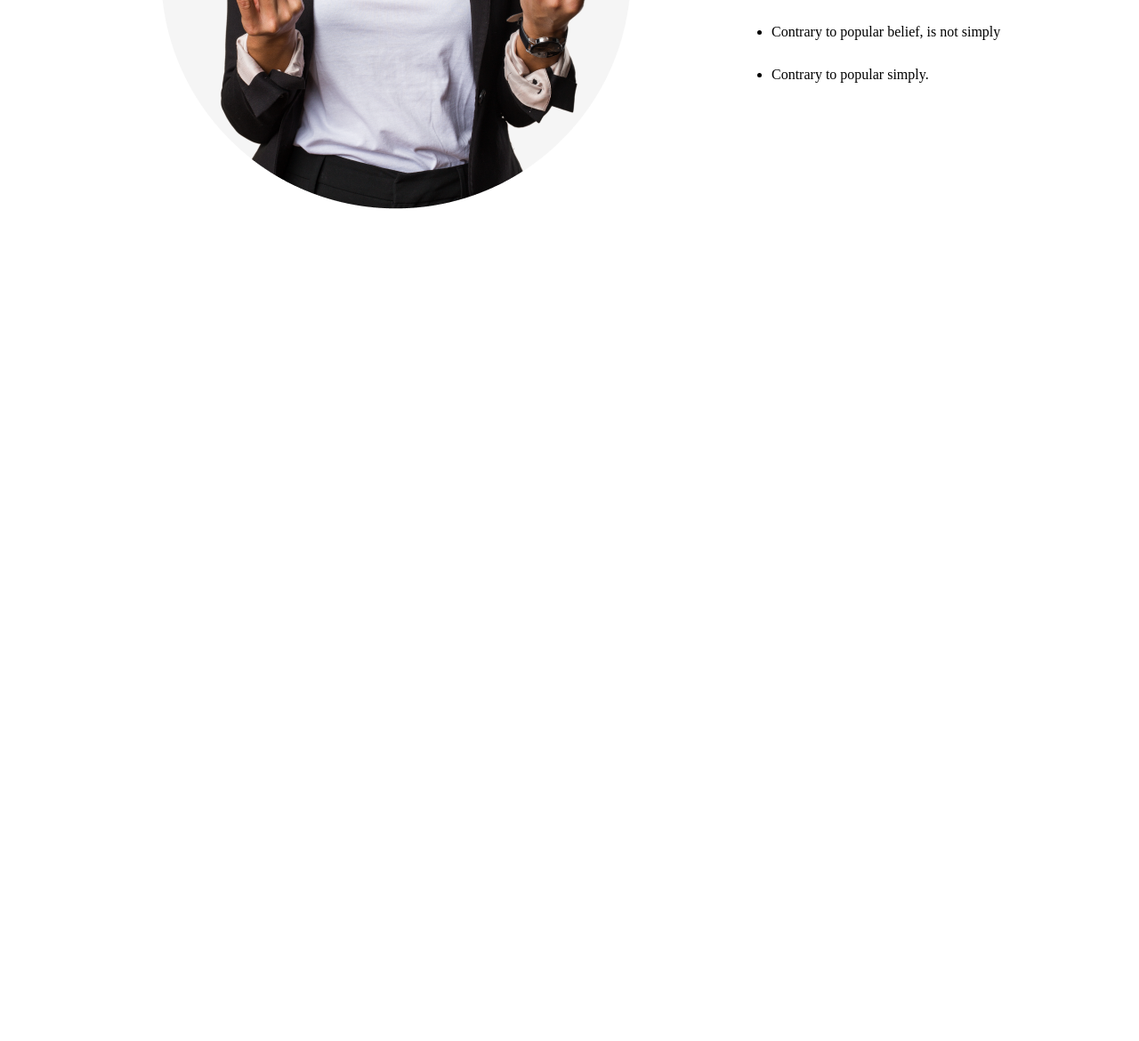
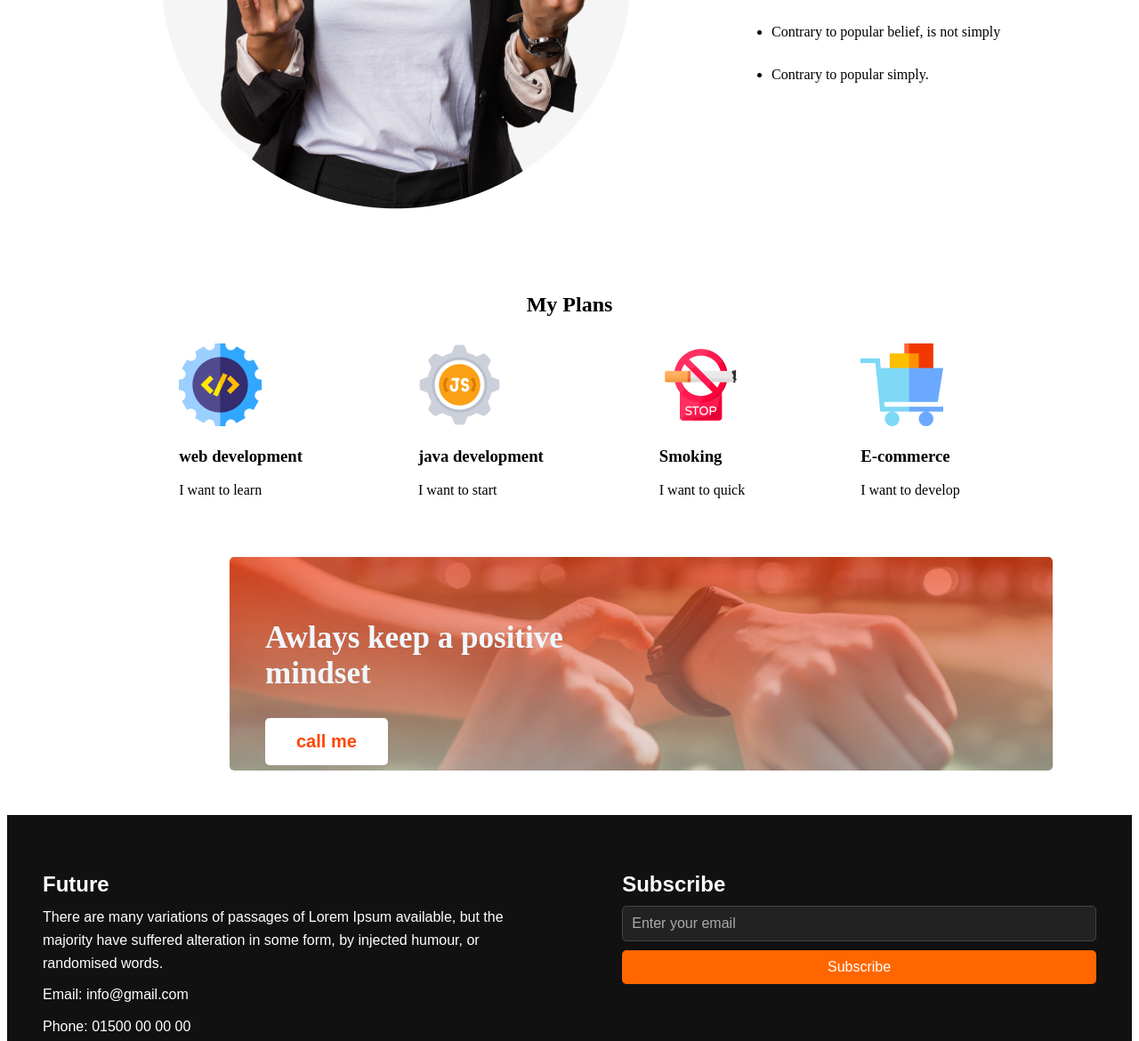
Before and after one commit to abdullahalay/new-year-new-me, a plain HTML site: page index.html in a window 1280 px wide. Shown: the part 1407-2577 px from the top of the page at 89% size. Before the commit the page ends 1684 px from the top, so only its background shows below. Drawn offline with Linux system fonts and the light colour scheme.

Commit message:
project completed

```diff
--- a/CSS/styles.css
+++ b/CSS/styles.css
@@ -50,3 +50,122 @@
   .middle-title{
     font-size: 35px;
   }
+  .section-title{
+    text-align: center;
+    margin-top: 60px;
+    margin-bottom: 30px;
+  }
+  .section-items{
+    display: flex;
+    align-items: center;
+    justify-content: center;
+    gap: 130px;
+  }
+  .mindset{
+    background-image: linear-gradient(rgba(237, 55, 14, 0.7), rgba(215, 209, 207, 0.522)),  url(/images/watch.png);
+    background-size: cover; /* Makes the image cover the entire div */
+    background-position: center; /* Centers the image */
+    background-repeat: no-repeat; /* Prevents the image from repeating */
+    height: 200px; /* Set a height for the banner */
+    width: 70%;
+    border-radius: 5px;
+    margin-left:250px;
+    margin-top: 50px;
+    padding-top: 40px;
+    padding-left: 40px;
+  }
+  .btn-set{
+    background-color: white;
+    border-radius: 5px;
+    border: 0;
+    color: orangered;
+    font-size: 20px;
+    font-weight: 700;
+    padding: 15px 35px;
+  }
+  .mindset-item{
+    padding-top: 2px;
+  }
+  .mindset-title{
+    font-size: 35px;
+  }
+  .mindset-title{
+    color: aliceblue;
+    font-weight: 700px;
+  }
+  /* Footer styling */
+.footer {
+  background-color: #111; /* Black background */
+  color: white;
+  padding: 40px;
+  font-family: Arial, sans-serif;
+  margin-top: 50px;
+}
+
+.footer-content {
+  display: flex;
+  justify-content: space-between;
+  align-items: flex-start;
+  max-width: 1200px;
+  margin: auto;
+}
+
+.footer-left, .footer-right {
+  width: 45%;
+}
+
+.footer-left h3, .footer-right h3 {
+  font-size: 24px;
+  font-weight: bold;
+  margin-bottom: 10px;
+}
+
+.footer-left p {
+  line-height: 1.6;
+  margin: 10px 0;
+}
+
+.social-icons a {
+  display: inline-block;
+  margin-right: 10px;
+}
+
+.social-icons img {
+  width: 30px;
+  height: 30px;
+  border-radius: 50%;
+}
+
+.subscribe-form {
+  display: flex;
+  flex-direction: column;
+  gap: 10px;
+}
+
+.subscribe-form input[type="email"] {
+  padding: 10px;
+  border: 1px solid #444;
+  border-radius: 5px;
+  background-color: #222;
+  color: white;
+  font-size: 16px;
+  outline: none;
+}
+
+.subscribe-form input[type="email"]::placeholder {
+  color: #aaa;
+}
+
+.subscribe-form button {
+  padding: 10px;
+  border: none;
+  border-radius: 5px;
+  background-color: #ff6600; /* Orange button */
+  color: white;
+  font-size: 16px;
+  cursor: pointer;
+}
+
+.subscribe-form button:hover {
+  background-color: #e65c00; /* Darker orange on hover */
+}
--- a/index.html
+++ b/index.html
@@ -44,8 +44,67 @@
             </div>
         </section>
 
+        <section class="myplan">
+            <h2 class="section-title">My Plans</h2>
+            <div class="section-items">
+                <div class="items">
+                    <img  class="item-image" src="/images/icons/web.png" alt="">
+                    <h3 class="item-title">web development</h3>
+                    <p class="item-description">I want to learn</p>
+                </div>
+                <div class="items">
+                    <img  class="item-image" src="/images/icons/js.png" alt="">
+                    <h3 class="item-title">java development</h3>
+                    <p class="item-description">I want to start</p>
+                </div>
+                <div class="items">
+                    <img  class="item-image" src="/images/icons/smoke.png" alt="">
+                    <h3 class="item-title">Smoking</h3>
+                    <p class="item-description">I want to quick</p>
+                </div>
+                <div class="items">
+                    <img  class="item-image" src="/images/icons/ecom.png" alt="">
+                    <h3 class="item-title">E-commerce</h3>
+                    <p class="item-description">I want to develop</p>
+                </div>
+            </div>
+        </section>
+        <section class="mindset">
+          <div class="mindset-item">
+            <h2 class="mindset-title">Awlays keep a positive
+               <br> mindset</h2>
+                <button class="btn-set">call me</button>
+          </div>
+        </section>
+
     </main>
-    <footer>
+    <footer class="footer">
+        <div class="footer-content">
+            <!-- Left Section -->
+            <div class="footer-left">
+                <h3>Future</h3>
+                <p>
+                    There are many variations of passages of Lorem Ipsum available,
+                    but the majority have suffered alteration in some form, by injected humour, or randomised words.
+                </p>
+                <p>Email: info@gmail.com</p>
+                <p>Phone: 01500 00 00 00</p>
+                <div class="social-icons">
+                    <a href="#"><img src="/images/icons/fb.png" alt="Facebook"></a>
+                    <a href="#"><img src="/images/icons/twitter.png" alt="Twitter"></a>
+                    <a href="#"><img src="/images/icons/youtube.png" alt="YouTube"></a>
+                </div>
+            </div>
+
+            <!-- Right Section -->
+            <div class="footer-right">
+                <h3>Subscribe</h3>
+                <form class="subscribe-form">
+                    <input type="email" placeholder="Enter your email" required>
+                    <button type="submit">Subscribe</button>
+                </form>
+            </div>
+        </div>
 
     </footer>
 </body>
```
